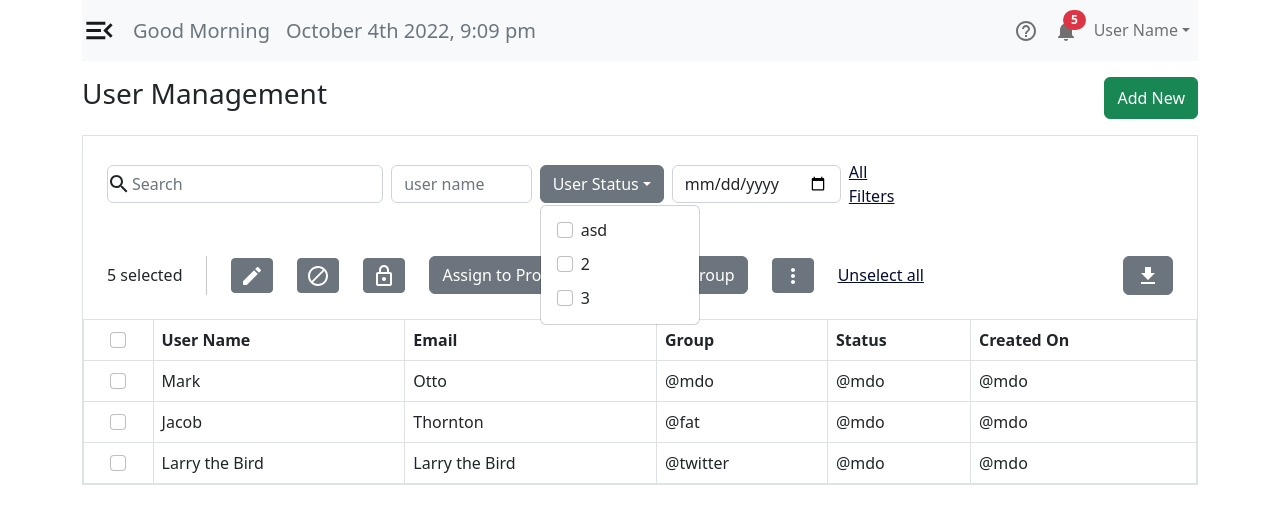
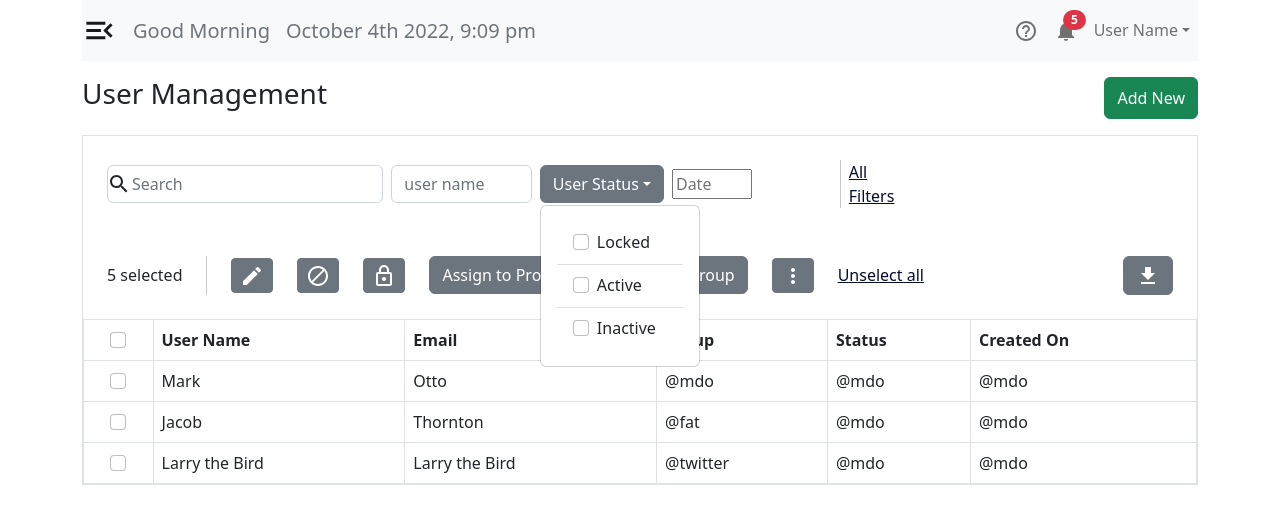
Before and after one commit to omar214/Reno-Dashboard, a React (Create React App) app: page / in a window 1280 px wide. Both pictures are taken after a click on the button "User Status". Shown: the top 524 px of the page. Built offline with nearby package versions, Linux system fonts and the light colour scheme.

Commit message:
DatePicker & Multiset checkbox dropdown

```diff
--- a/package.json
+++ b/package.json
@@ -16,6 +16,7 @@
 		"node-sass": "^7.0.3",
 		"react": "^18.2.0",
 		"react-bootstrap": "^2.5.0",
+		"react-datepicker": "^4.8.0",
 		"react-dom": "^18.2.0",
 		"react-scripts": "5.0.1",
 		"sass": "^1.55.0",
--- a/src/components/DashboardDetails.jsx
+++ b/src/components/DashboardDetails.jsx
@@ -1,6 +1,8 @@
 import Button from 'react-bootstrap/Button';
 import Form from 'react-bootstrap/Form';
 import Dropdown from 'react-bootstrap/Dropdown';
+import Col from 'react-bootstrap/Col';
+import ListGroup from 'react-bootstrap/ListGroup';
 import Stack from 'react-bootstrap/Stack';
 import Container from 'react-bootstrap/Container';
 import Table from 'react-bootstrap/Table';
@@ -9,10 +11,10 @@ import EditIcon from '@mui/icons-material/Edit';
 import DownloadIcon from '@mui/icons-material/Download';
 import LockOutlinedIcon from '@mui/icons-material/LockOutlined';
 import MoreVertOutlinedIcon from '@mui/icons-material/MoreVertOutlined';
-import DropDownMenu from './DropDownMenu.jsx';
 import BlockIcon from '@mui/icons-material/Block';
 import AddUserModal from './AddUserModal.jsx';
 import { useState } from 'react';
+import DatePicker from './DatePicker.jsx';
 
 const DashboardDetails = () => {
 	const [isAddNew, setIsAddNew] = useState(false);
@@ -46,21 +48,24 @@ const DashboardDetails = () => {
 						<Dropdown.Toggle variant="outline-secondary">
 							User Status
 						</Dropdown.Toggle>
-
-						<Dropdown.Menu>
-							<Dropdown.Item>
-								<Form.Check type="checkbox" label="asd" />
-							</Dropdown.Item>
-							<Dropdown.Item>
-								<Form.Check type="checkbox" label="2" />
-							</Dropdown.Item>
-							<Dropdown.Item>
-								<Form.Check type="checkbox" label="3" />
-							</Dropdown.Item>
+						<Dropdown.Menu className="p-3">
+							<ListGroup variant="flush">
+								<ListGroup.Item>
+									<Form.Check type="checkbox" label="Locked" />
+								</ListGroup.Item>
+								<ListGroup.Item>
+									<Form.Check type="checkbox" label="Active" />
+								</ListGroup.Item>
+								<ListGroup.Item>
+									<Form.Check type="checkbox" label="Inactive" />
+								</ListGroup.Item>
+							</ListGroup>
 						</Dropdown.Menu>
 					</Dropdown>
-					<Form.Control type="Date" placeholder="Date" className="w-25" />
-					<a href="#a">All Filters</a>
+
+					<DatePicker />
+					<div className="vr" />
+					<a href="#filters">All Filters</a>
 				</Form>
 
 				<div className=" p-4">
--- /dev/null
+++ b/src/components/DatePicker.jsx
@@ -0,0 +1,22 @@
+import { useState } from 'react';
+import Form from 'react-bootstrap/Form';
+import ReactDatePicker from 'react-datepicker';
+
+const DatePicker = () => {
+	const [dateRange, setDateRange] = useState([null, null]);
+	const [startDate, endDate] = dateRange;
+	return (
+		<ReactDatePicker
+			className="me-0 w-50"
+			selectsRange={true}
+			startDate={startDate}
+			endDate={endDate}
+			onChange={(update) => {
+				setDateRange(update);
+			}}
+			placeholderText="Date"
+		/>
+	);
+};
+
+export default DatePicker;
--- a/src/components/DropDownMenu.jsx
+++ b/src/components/DropDownMenu.jsx
@@ -3,9 +3,8 @@ import Dropdown from 'react-bootstrap/Dropdown';
 import ListGroup from 'react-bootstrap/ListGroup';
 import Form from 'react-bootstrap/Form';
 
-const DropDownMenu = ({ title, options, isCheckBox }) => {
+const DropDownMenu = ({ title, options }) => {
 	const [isMenuOpen, setIsMenuOpen] = useState(false);
-	isCheckBox = isCheckBox || true;
 
 	return (
 		<>
@@ -19,13 +18,7 @@ const DropDownMenu = ({ title, options, isCheckBox }) => {
 				{isMenuOpen && (
 					<ListGroup>
 						{options.map((el) => (
-							<ListGroup.Item className="hover-overlay">
-								{isCheckBox ? (
-									<Form.Check type="checkbox" label="asd" />
-								) : (
-									{ el }
-								)}
-							</ListGroup.Item>
+							<ListGroup.Item>{el}</ListGroup.Item>
 						))}
 					</ListGroup>
 				)}
--- a/src/index.js
+++ b/src/index.js
@@ -1,5 +1,6 @@
 import React from 'react';
 import ReactDOM from 'react-dom/client';
+import 'react-datepicker/dist/react-datepicker.css';
 import './index.scss';
 import App from './App';
 
--- a/src/index.scss
+++ b/src/index.scss
@@ -14,6 +14,10 @@ body {
 	right: 20px;
 }
 
+.react-datepicker-wrapper {
+	// width: 50%;
+}
+
 $primary: #050e2d;
 // $secondary: #f08000;
 /* import bootstrap to set changes */
```
Also changed, not shown: 1 other file (tests, documents, lock files or other folders).
